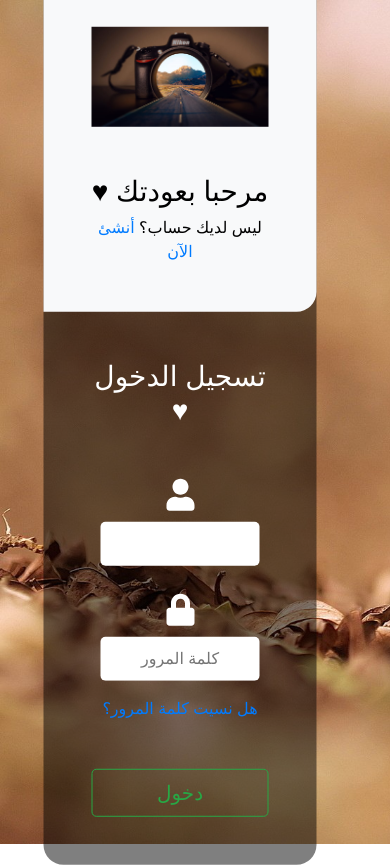
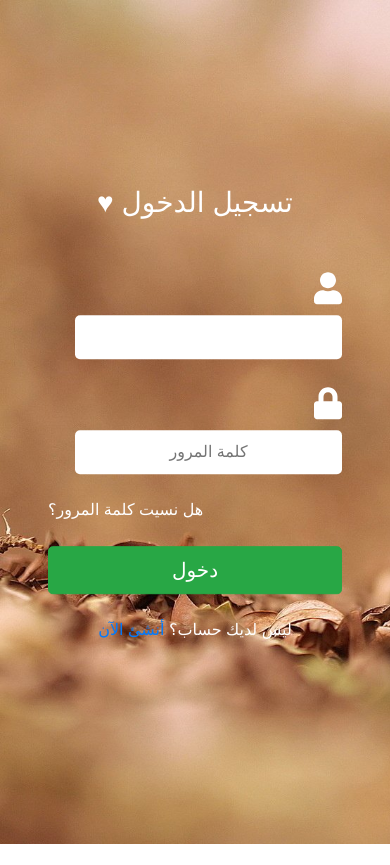
Before and after one commit to Omar422/photographer, a Django app: page /accounts/ in a window 390 px wide. After the commit the page ends 844 px from the top, so only its background shows below. Run offline with Django 3.2, Linux system fonts and the light colour scheme; some libraries are stand-ins or nearby versions; some web fonts are replaced.

Commit message:
responsive registration

```diff
--- a/accounts/templates/registration/login.html
+++ b/accounts/templates/registration/login.html
@@ -15,7 +15,8 @@
     <article class="mx-0 userview">
       <div class="container">
         <div class="row accountcontent logincontent active">
-          <div class="col-md-5 bg-light accountbg p-5">
+          <!-- account background and signup link -->
+          <div class="col-lg-5 bg-light accountbg p-5">
             <article>
               <figure class="mb-5">
                 <a target="_blank" href="/">
@@ -28,7 +29,7 @@
               </footer>
             </article>
           </div>
-          <div class="col-md-7 my-auto loginform p-5">
+          <div class="col-lg-7 my-auto loginform p-5">
             <header class="mb-5">
               <h3>تسجيل الدخول &hearts;</h3>
             </header>
@@ -36,43 +37,50 @@
               {% csrf_token %}
               <!-- {{login_form}} -->
               <article class="form-group row mb-4">
-                <div class="col-md-1 mt-1">
+                <div class="col-1 mt-1">
                   <label for="{{login_form.username.id_for_label }}">
                     <i class="fas fa-user fa-2x" style="cursor: pointer;"></i>
                   </label>
                 </div>
-                <div class="col-md-11 accountinput">
+                <div class="col-11 accountinput">
                   {{ login_form.username }}
                 </div>
               </article>
-              <article class="form-group row">
-                <div class="col-md-1 mt-1">
+              <article class="row form-group mb-4">
+                <div class="col-1 mt-1">
                   <label for="{{login_form.password.id_for_label }}">
                     <i class="fas fa-lock fa-2x" style="cursor: pointer;"></i>
                   </label>
                 </div>
-                <div class="col-md-11 accountinput">
+                <div class="col-11 accountinput">
                   {{ login_form.password }}
                 </div>
                 <!-- <label for="{{form.password.id_for_label }}">كلمة المرور:</label> -->
               </article>
               <footer>
-                <a target="_blank" href="{% url 'password_reset' %}">
-                  هل نسيت كلمة المرور؟
-                </a>
-                <input class="btn btn-outline-success btn-lg btn-block mt-5" type="submit" value="دخول" name="login" />
+                <p class="text-left forgetpass">
+                  <a target="_blank" href="{% url 'password_reset' %}" class="text-decoration-none">
+                    هل نسيت كلمة المرور؟
+                  </a>
+                </p>
+                <input class="btn btn-success btn-lg btn-block my-4" type="submit" value="دخول" name="login" />
+                <p class="mediashow">
+                  ليس لديك حساب؟ <a href="{% url 'accounts:signup' %}">أنشئ الآن</a>
+                </p>
                 <input type="hidden" name="next" value="{{ next }}" />
                 {% if login_form.errors %}
-                <p class="badge badge-secondary p-3 mt-5">
+                <p class="badge badge-secondary p-3">
                   * هناك خطأ في اسم المستخدم أو كلمة المرور. حاول مرة أخرى.</p>
                 {% endif %}
 
                 {% if next %}
                 {% if user.is_authenticated %}
-                <p>Your account doesn't have access to this page. To proceed,
-                  please login with an account that has access.</p>
+                <p>
+                  Your account doesn't have access to this page. To proceed,
+                  please login with an account that has access.
+                </p>
                 {% else %}
-                <p class="badge badge-secondary p-3 mt-5">
+                <p class="badge badge-secondary p-3">
                   فضلاً قم بتسجيل الدخول لتتمكن من الوصول لهذه الصفحة
                 </p>
                 {% endif %}
--- a/static/css/app.css
+++ b/static/css/app.css
@@ -49,7 +49,7 @@ input:focus::input-placeholder{
     top: 50%;
     left: 50%;
     transform: translate(-50%, 100%);
-    width: 60%;
+    width: 70%;
     background-color: #efefef;
     line-height: 1.8;
     padding: 13px 0;
@@ -155,15 +155,23 @@ input:focus::input-placeholder{
 }
 
 /* .userjoin .userbg .userview .accountcontent .loginform form article div:last-child input{ */
+.userjoin .userbg .userview .accountcontent .loginform form article .accountinput{
+	padding: 0 15px;
+}
 .userjoin .userbg .userview .accountcontent .loginform form article .accountinput input{
 	padding: 10px;
 	text-align: center;
 	border: 0;
 	border-radius: 5px;
-	width: 90%;
+	width: 100%;
 }
 .userjoin .userbg .userview .accountcontent .loginform form article .accountinput input.pass1{
 	margin-bottom: 1rem;
+}
+
+.userjoin .userbg .userview .accountcontent .loginform form footer .forgetpass a{
+	/* font-weight: bold; */
+	color: #fff;
 }
 
 /* end login */
@@ -493,3 +501,56 @@ ul.errorlist {
 	box-shadow: none;
 }
 /*end override bootstrp*/
+
+.mediashow {
+	display: none;
+}
+
+/***** Media *****/
+@media only screen and (max-width: 991px) {
+
+	.mediashow {display: block;}
+
+	.userjoin .userbg .userview .accountcontent {
+		margin: 0;
+		width: 100%;
+		background:none;
+		color: #fff;
+		border-radius: 0;
+	}
+
+	.userjoin .userbg .userview .logincontent .accountbg,
+	.userjoin .userbg .userview .signupcontent .accountbg {
+		display: none;
+	}
+
+	/* .userjoin .userbg .userview .accountcontent .loginform form article div{
+		margin: 0;
+		padding: 0;
+	} */
+
+	/* .userjoin .userbg .userview .accountcontent .loginform form article .accountinput input{ */
+		/* padding: 20px 10px; */
+	/* } */
+
+	.userjoin .userbg .userview .accountcontent .loginform form article div {
+		text-align: center;
+	}
+	.userjoin .userbg .userview .accountcontent .loginform form article div label {
+		font-size: 1rem!important;
+	}
+
+	.upper-navbar h1 {
+		font-size: 1.5rem;
+	}
+
+	.slider .carousel-inner h1 {
+		width: 90%;
+		font-size: 25px;
+	}
+
+	h1 {font-size: 2rem;}
+	h2 {font-size: 1.7rem;}
+	h4 {font-size: 1.5rem;}
+	h5 {font-size: 1rem;}
+}
--- a/static/js/app.js
+++ b/static/js/app.js
@@ -142,5 +142,11 @@ $(function () {
 	$('.reset-confirm-input:first input').attr('placeholder', "كلمة المرور الجديدة");
 	$('.reset-confirm-input:last input').attr('placeholder', "تأكيد كلمة المرور الجديدة");
 
+	// media query
+	// $(window).resize(function () {
+	// 	if ($(window).innerWidth() > 991) {
+	// 		$('.userjoin .userbg .userview .logincontent .accountbg').css('display', 'unset');
+	// 	}
+	// });
 
 });
```
Also changed, not shown: accounts/templates/registration/signup.html (+13 -10 lines), project/settings.py (+7 -2 lines), db.sqlite3.
